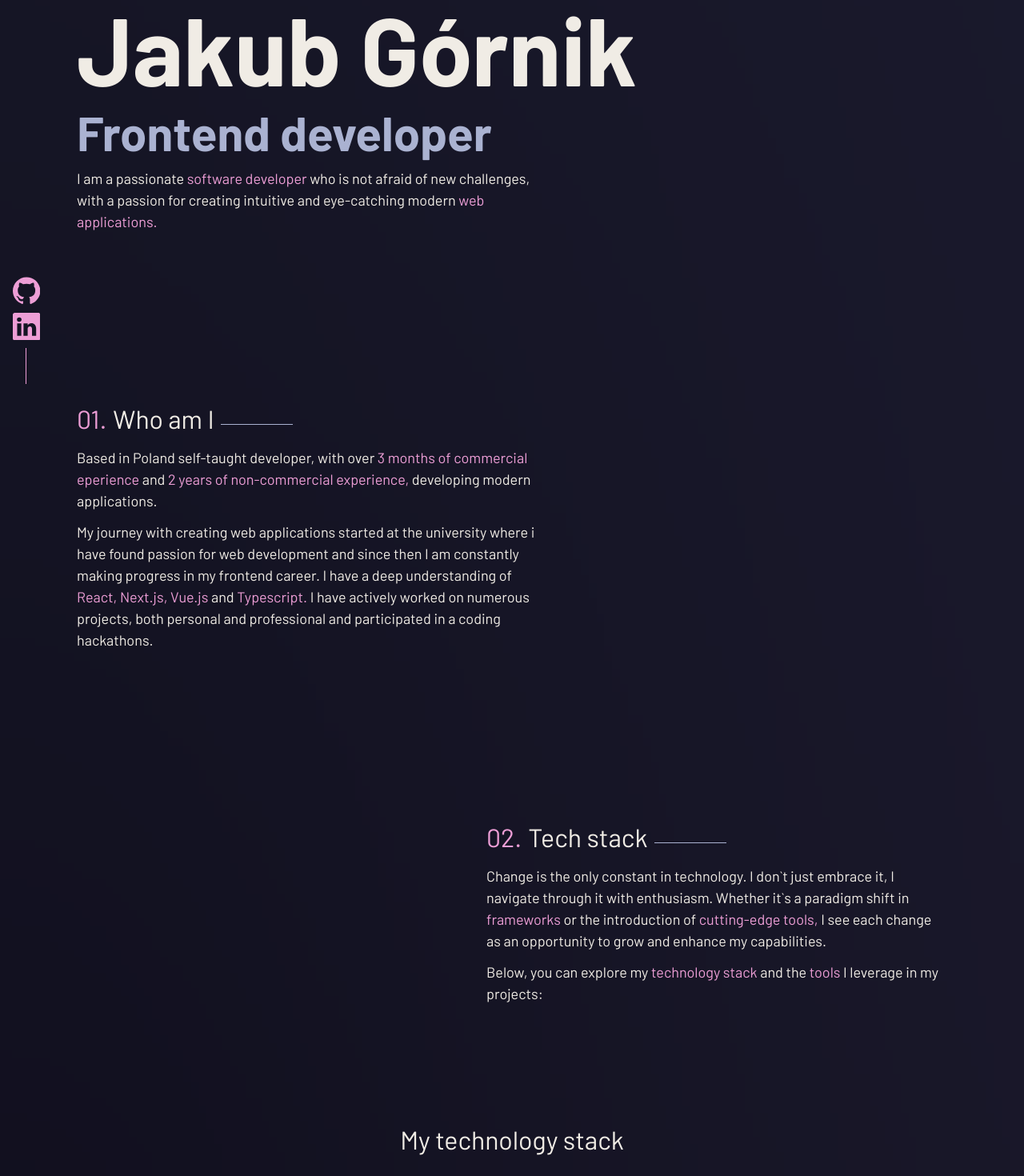
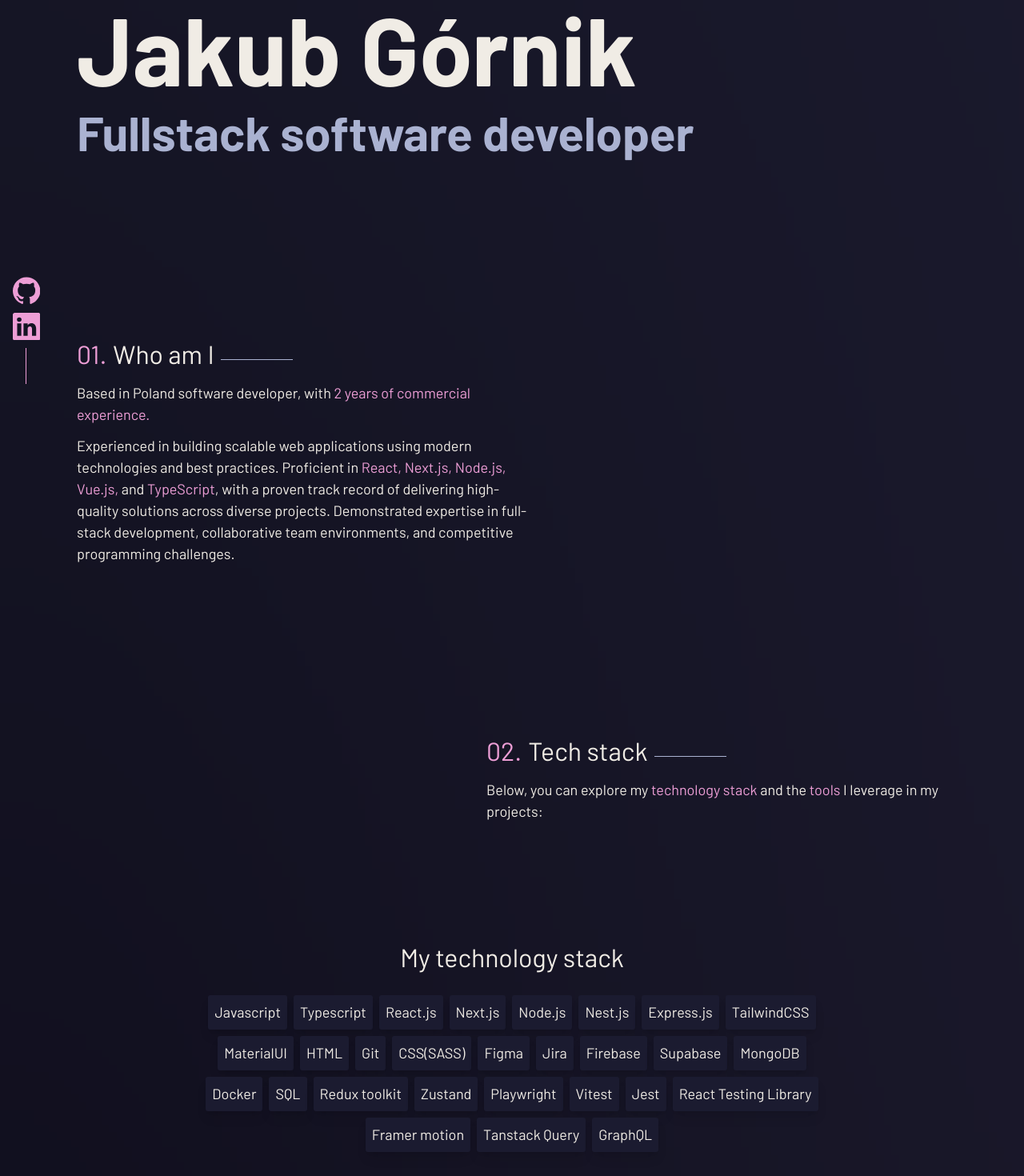
Before and after one commit to jakubgornik/portfolio, a Next.js app: page / in a window 1280 px wide. Shown: the part 320-1790 px from the top of the page at 80% size. Built offline with nearby package versions, Linux system fonts and the light colour scheme.

Commit message:
chore: update sections

```diff
--- a/app/content/AboutMeSection.tsx
+++ b/app/content/AboutMeSection.tsx
@@ -27,25 +27,22 @@ const AboutMeSection = () => {
       >
         <SectionHeader index="01" title="Who am I" />
         <SectionDescription>
-          Based in Poland self-taught developer, with over{" "}
+          Based in Poland software developer, with{" "}
           <span className="text-lightPink">
-            3 months of commercial eperience
-          </span>{" "}
-          and{" "}
-          <span className="text-lightPink">
-            2 years of non-commercial experience,
-          </span>{" "}
-          developing modern applications.
+            2 years of commercial experience.
+          </span>
         </SectionDescription>
         <SectionDescription>
-          My journey with creating web applications started at the university
-          where i have found passion for web development and since then I am
-          constantly making progress in my frontend career. I have a deep
-          understanding of{" "}
-          <span className="text-lightPink">React, Next.js, Vue.js </span>and{" "}
-          <span className="text-lightPink">Typescript. </span>I have actively
-          worked on numerous projects, both personal and professional and
-          participated in a coding hackathons.
+          Experienced in building scalable web applications using modern
+          technologies and best practices. Proficient in{" "}
+          <span className="text-lightPink">
+            React, Next.js, Node.js, Vue.js,
+          </span>{" "}
+          and <span className="text-lightPink">TypeScript</span>, with a proven
+          track record of delivering high-quality solutions across diverse
+          projects. Demonstrated expertise in full-stack development,
+          collaborative team environments, and competitive programming
+          challenges.
         </SectionDescription>
       </motion.div>
     </Container>
--- a/app/content/ContactSection.tsx
+++ b/app/content/ContactSection.tsx
@@ -34,8 +34,8 @@ const ContactSection = () => {
             recruitments or just want to leave me a message.
           </SectionDescription>
           <SectionDescription>
-            I`m currently looking for new opportunities so my inbox is always
-            open. You can send me an email using button below
+            Do not hestitate, my inbox is always open. You can send me an email
+            using button below
           </SectionDescription>
           <ButtonContact />
         </div>
--- a/app/content/HomeSection.tsx
+++ b/app/content/HomeSection.tsx
@@ -1,6 +1,6 @@
 "use client";
+
 import Container from "../components/Container";
-import SectionDescription from "../components/SectionDescription";
 import { useSectionInView } from "../hooks/useSectionInView";
 import { motion } from "framer-motion";
 import useIsWindowWidthLowerThan from "../hooks/useIsWindowWidthLowerThan";
@@ -32,15 +32,8 @@ const HomeSection = () => {
             Jakub Górnik
           </h3>
           <h3 className="text-[24px] font-bold text-lightGray mobile-lg:text-[32px] sm:text-[34px] md:text-[52px] lg:text-[60px]">
-            Frontend developer
+            Fullstack software developer
           </h3>
-          <SectionDescription>
-            I am a passionate{" "}
-            <span className="text-lightPink">software developer</span> who is
-            not afraid of new challenges, with a passion for creating intuitive
-            and eye-catching modern{" "}
-            <span className="text-lightPink">web applications.</span>
-          </SectionDescription>
         </div>
       </motion.div>
     </Container>
--- a/app/content/TechStackSection.tsx
+++ b/app/content/TechStackSection.tsx
@@ -31,15 +31,6 @@ const TechStackSection = () => {
           <div className="flex flex-col justify-start gap-3 ">
             <SectionHeader index="02" title="Tech stack" />
             <SectionDescription>
-              Change is the only constant in technology. I don`t just embrace
-              it, I navigate through it with enthusiasm. Whether it`s a paradigm
-              shift in
-              <span className="text-lightPink"> frameworks </span>or the
-              introduction of
-              <span className="text-lightPink"> cutting-edge tools, </span>I see
-              each change as an opportunity to grow and enhance my capabilities.
-            </SectionDescription>
-            <SectionDescription>
               Below, you can explore my
               <span className="text-lightPink"> technology stack </span> and the
               <span className="text-lightPink"> tools </span> I leverage in my
--- a/app/utils/data.ts
+++ b/app/utils/data.ts
@@ -48,6 +48,8 @@ export const technologiesAndTools = [
   "React.js",
   "Next.js",
   "Node.js",
+  "Nest.js",
+  "Express.js",
   "TailwindCSS",
   "MaterialUI",
   "HTML",
@@ -56,13 +58,16 @@ export const technologiesAndTools = [
   "Figma",
   "Jira",
   "Firebase",
+  "Supabase",
   "MongoDB",
+  "Docker",
   "SQL",
   "Redux toolkit",
   "Zustand",
-  "React Testing Library",
+  "Playwright",
   "Vitest",
   "Jest",
+  "React Testing Library",
   "Framer motion",
   "Tanstack Query",
   "GraphQL",
@@ -70,7 +75,7 @@ export const technologiesAndTools = [
 
 export const jobs = [
   {
-    timeRange: "June 2023 - July 2023,",
+    timeRange: "June 2023 - July 2023",
     company: "Euvic",
     ocupation: "Frontend developer",
     jobDescription: [
```
